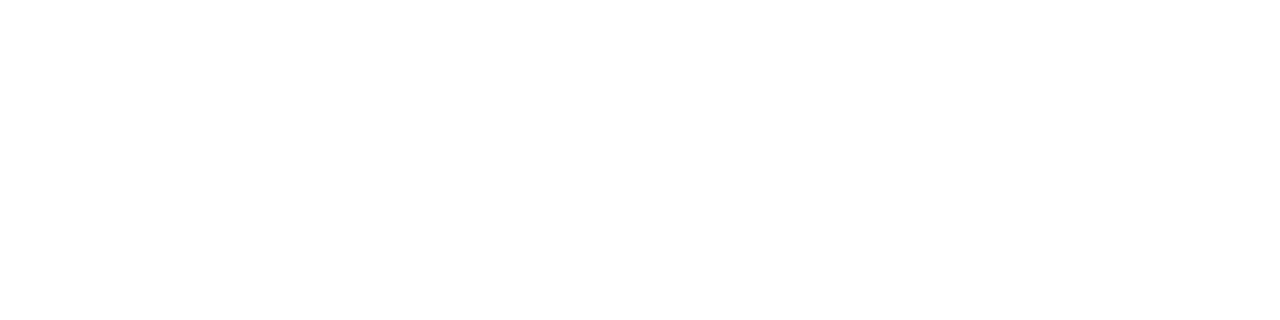
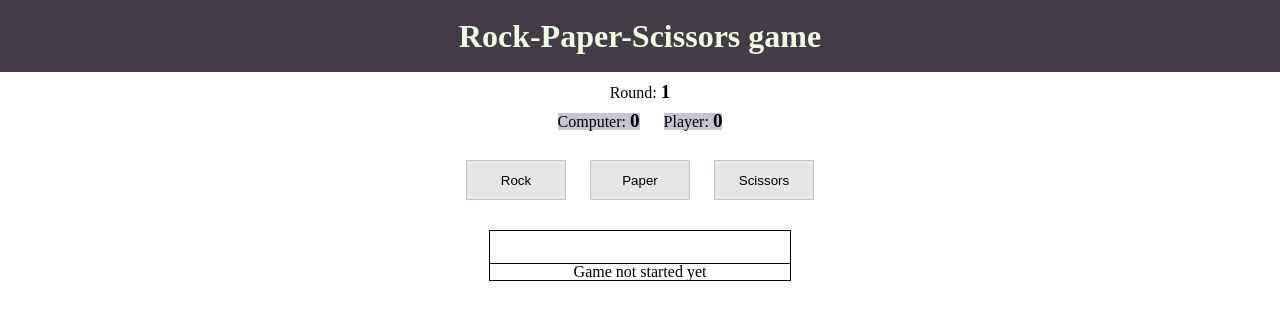
Before and after one commit to aayushsrivastava/rock-paper-scissors, a plain HTML site: page index.html in a window 1280 px wide. Drawn offline with Linux system fonts and the light colour scheme.

Commit message:
implement graphical layout

```diff
--- a/css/main.css
+++ b/css/main.css
@@ -0,0 +1,59 @@
+body {
+    text-align: center;
+}
+
+h1 {
+    color: rgb(238, 250, 226);
+    background-color: rgb(67, 60, 70);
+    padding: 20px 0;
+    font-size: 2em;
+    font-weight: bold;
+}
+
+div#round-number {
+    margin: 10px 0;
+}
+
+div#round-number span, div.score span {
+    font-weight: bold;
+    font-size: 1.2em;
+}
+
+div.score {
+    display: inline;
+    margin: 0 10px;
+    background-color: rgb(197, 197, 211);
+
+}
+
+#controls button {
+    width: 100px;
+    height: 40px;
+    margin: 30px 10px;
+    border: 1px solid rgb(204, 191, 209);
+    background-color: rgba(0,0,0,0.1);
+    outline: none;
+}
+
+#controls button:hover {
+    box-shadow: 0 0 5px 2px rgb(204, 191, 209);
+}
+
+div#round-summary, div#round-result {
+    border: 1px solid black;
+    width: 300px;
+    margin-left: auto;
+    margin-right: auto;
+}
+
+div#round-result {
+    border-top: none;
+}
+
+div.round-lost {
+    background-color: rgb(244, 163, 105);
+}
+
+div.round-won {
+    background-color: rgb(66, 244, 149)
+}
--- a/index.html
+++ b/index.html
@@ -6,6 +6,23 @@
         <link rel="stylesheet" href="css/main.css">
     </head>
     <body>
+        <h1>Rock-Paper-Scissors game</h1>
+        <div id='game-status'>
+            <div id='round-number'>Round: <span>1</span></div>
+            <div class='score'>Computer: <span id='computer-score'>0</span></div>
+            <div class='score'>Player: <span id='player-score'>0</span></div>
+        </div>
+        <div id='controls'>
+            <button class='play-button'>Rock</button>
+            <button class='play-button'>Paper</button>
+            <button class='play-button'>Scissors</button>
+        </div>
+        <div id='round-summary'>
+            <div id='player-choice'>&nbsp;</div>
+            <div id='computer-choice'>&nbsp;</div>
+        </div>
+        <div id='round-result' class=''>Game not started yet</div>
+
         <script src="script/game.js" type="text/javascript"></script>
     </body>
 </html>
```
